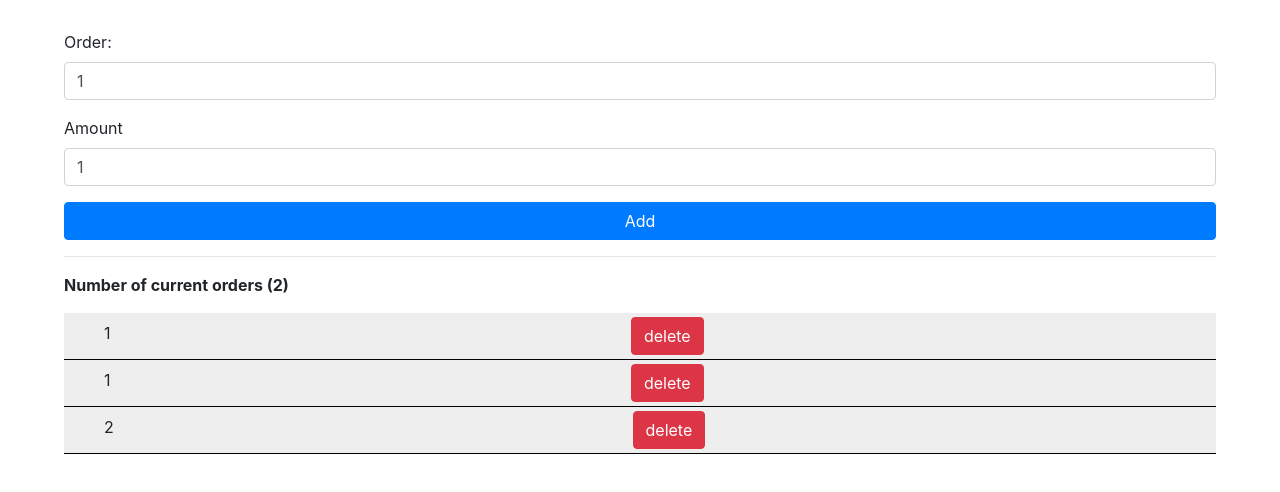
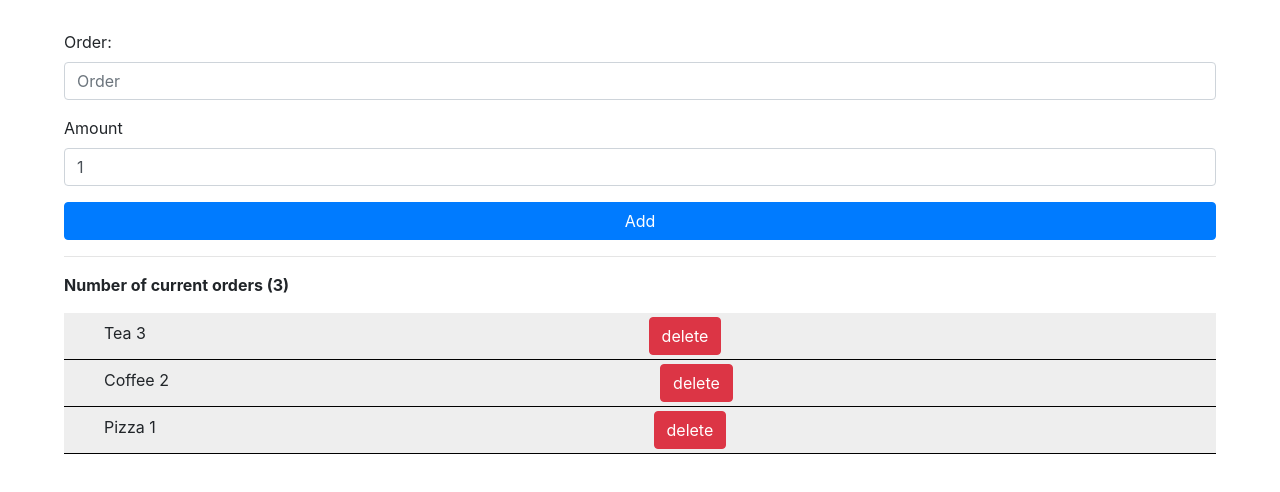
Before and after one commit to jmshanahan/redux-packt, a React (Create React App) app: page / in a window 1280 px wide. Shown: the top 492 px of the page. Built offline with nearby package versions, Linux system fonts and the light colour scheme.

Commit message:
Dispatching actions completed

```diff
--- a/package.json
+++ b/package.json
@@ -9,7 +9,9 @@
     "bootstrap": "^4.4.1",
     "react": "^16.12.0",
     "react-dom": "^16.12.0",
-    "react-scripts": "3.4.0"
+    "react-redux": "^7.1.3",
+    "react-scripts": "3.4.0",
+    "redux": "^4.0.5"
   },
   "scripts": {
     "start": "react-scripts start",
--- a/src/App.js
+++ b/src/App.js
@@ -1,11 +1,14 @@
 import React from "react";
 import "./App.css";
+import { Provider } from "react-redux";
+import store from "./components/store";
 import OrderCounter from "./components/order-counter";
 import OrderForm from "./components/order-form";
 import OrderList from "./components/order-list";
 
 function App() {
   return (
+    <Provider store={store}>
       <div className="App">
         <OrderForm />
         <hr />
@@ -13,6 +16,7 @@ function App() {
         <OrderCounter />
         <OrderList />
       </div>
+    </Provider>
   );
 }
 
--- /dev/null
+++ b/src/actions/orderActions.js
@@ -0,0 +1,6 @@
+import { ADD_ORDER } from "./types";
+
+export const addOrder = order => ({
+  type: ADD_ORDER,
+  payload: order
+});
--- /dev/null
+++ b/src/actions/types.js
@@ -0,0 +1 @@
+export const ADD_ORDER = "ADD_ORDER";
--- a/src/components/order-counter.js
+++ b/src/components/order-counter.js
@@ -1,20 +1,15 @@
 import React, { Component } from "react";
-
-export default class OrderCcounter extends Component {
-  constructor(props) {
-    super(props);
-    this.state = {
-      orders: [
-        { id: 1, order: "Chocolate", amount: 1 },
-        { id: 2, order: "biscuits", amount: 1 }
-      ]
-    };
-  }
+import { connect } from "react-redux";
+class OrderCounter extends Component {
   render() {
     return (
       <div>
-        <strong>Number of current orders ({this.state.orders.length})</strong>
+        <strong>Number of current orders ({this.props.count})</strong>
       </div>
     );
   }
 }
+const mapStateToProps = state => ({
+  count: state.orders.length
+});
+export default connect(mapStateToProps, null)(OrderCounter);
--- a/src/components/order-form.js
+++ b/src/components/order-form.js
@@ -1,6 +1,7 @@
 import React, { Component } from "react";
-
-export default class OrderForm extends Component {
+import { connect } from "react-redux";
+import { addOrder } from "../actions/orderActions";
+class OrderForm extends Component {
   constructor(props) {
     super(props);
     this.state = {
@@ -11,10 +12,11 @@ export default class OrderForm extends Component {
   }
   addOrder = e => {
     e.preventDefault();
-    console.log(this.state);
+    this.props.addOrder(this.state);
+    this.setState({ order: "", amount: 1 });
   };
   handleChange = e => {
-    let newState = [];
+    let newState = {};
     newState[e.target.name] = e.target.value;
     this.setState(newState);
   };
@@ -28,7 +30,8 @@ export default class OrderForm extends Component {
             className="form-control"
             name="order"
             onChange={this.handleChange}
-            value={this.state.amount}
+            value={this.state.order}
+            placeholder="Order"
           />
         </div>
         <div className="form-group">
@@ -48,3 +51,4 @@ export default class OrderForm extends Component {
     );
   }
 }
+export default connect(null, { addOrder })(OrderForm);
--- a/src/components/order-list.js
+++ b/src/components/order-list.js
@@ -1,16 +1,7 @@
 import React, { Component } from "react";
+import { connect } from "react-redux";
 
-export default class OrderList extends Component {
-  constructor(props) {
-    super(props);
-    this.state = {
-      orders: [
-        { id: 1, order: "Choclate", amount: 1 },
-        { id: 2, order: "buscuits", amount: 1 },
-        { id: 3, order: "Coffee", amount: 2 }
-      ]
-    };
-  }
+class OrderList extends Component {
   deleteOrder = e => {
     console.log(parseInt(e.target.getAttribute("data-id")));
   };
@@ -20,7 +11,7 @@ export default class OrderList extends Component {
       list.push(
         <div key={i.toString()} className="d-flex flex-row px-3 order-row">
           <div className="flex-fill flex-shrink-1 py-2 px-4 ">
-            {orders[i].amount}
+            {orders[i].order} {orders[i].amount}
           </div>
           <div className="flex-fill flex-shrink-1 p-1">
             <button
@@ -37,7 +28,11 @@ export default class OrderList extends Component {
     return list;
   };
   render() {
-    let orders = this.state.orders;
+    let orders = this.props.orders;
     return <div className="pt-3">{this.loadOrders(orders)}</div>;
   }
 }
+const mapStateToProps = state => ({
+  orders: state.orders
+});
+export default connect(mapStateToProps, null)(OrderList);
--- /dev/null
+++ b/src/components/store.js
@@ -0,0 +1,4 @@
+import { createStore } from "redux";
+import rootReducer from "../reducers";
+const store = createStore(rootReducer);
+export default store;
--- /dev/null
+++ b/src/reducers/index.js
@@ -0,0 +1,5 @@
+import { combineReducers } from "redux";
+import orderReducer from "./orderReducer";
+export default combineReducers({
+  orders: orderReducer
+});
--- /dev/null
+++ b/src/reducers/orderReducer.js
@@ -0,0 +1,17 @@
+import { ADD_ORDER } from "../actions/types";
+const initialState = [
+  { id: 1, order: "Tea", amount: 3 },
+  { id: 2, order: "Coffee", amount: 2 },
+  { id: 3, order: "Pizza", amount: 1 }
+];
+
+const orderReducer = (state = initialState, action) => {
+  switch (action.type) {
+    case ADD_ORDER:
+      return [...state, action.payload];
+
+    default:
+      return state;
+  }
+};
+export default orderReducer;
```
Also changed, not shown: 1 other file (tests, documents, lock files or other folders). Lines whose indentation alone changed are shown as unchanged.
